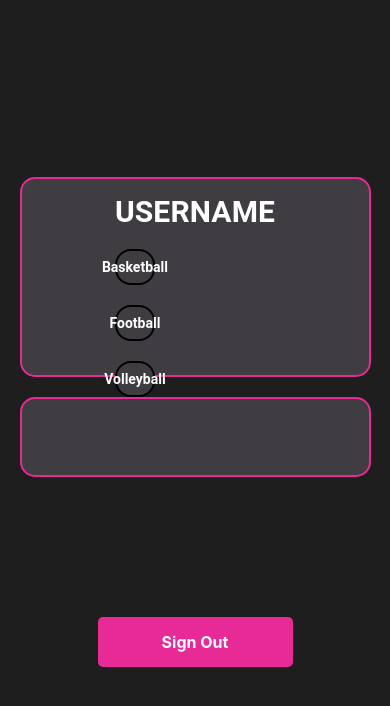
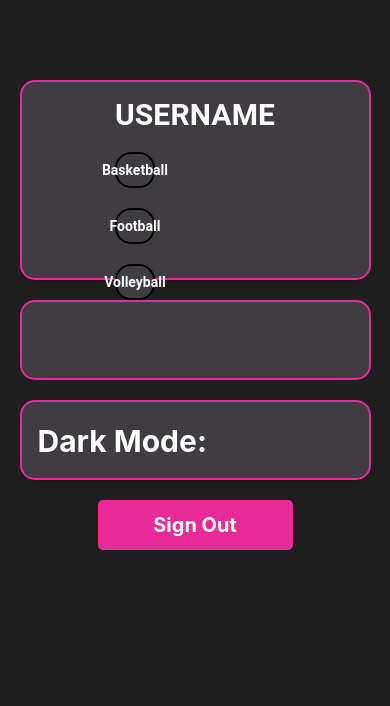
Before and after one commit to Kealen-Pillay/SportsHub, a React Native app: screen / in a window 390 px wide. Shown: the top 706 px of the page. Built offline with nearby package versions, Linux system fonts and the light colour scheme.

Commit message:
Working on dark mode card

```diff
--- a/components/screens/profilescreen/ProfileScreen.js
+++ b/components/screens/profilescreen/ProfileScreen.js
@@ -15,10 +15,9 @@ const ProfileScreen = () => {
   const [footballChipSelected, setFootballChipSelected] = useState(false);
   const [volleyballChipSelected, setVolleyballChipSelected] = useState(false);
 
-
   return (
     <KeyboardAvoidingView style={styles.container}>
-      <View style={styles.cardContainer}>
+      <View style={styles.usernameCardContainer}>
         <Card style={styles.usernameCard}>
           <Card.Content>
             <Title style={styles.usernameText}>USERNAME</Title>
@@ -60,10 +59,15 @@ const ProfileScreen = () => {
           </Card.Content>
         </Card>
       </View>
-      <View style={styles.cardContainer}>
+      <View style={styles.ratingCardContainer}>
         <Card style={styles.ratingCard}>
+          <Card.Content></Card.Content>
+        </Card>
+      </View>
+      <View style={styles.darkModeCardContainer}>
+        <Card style={styles.darkModeCard}>
           <Card.Content>
-
+              <Text style={styles.darkModeText}>Dark Mode:</Text>
           </Card.Content>
         </Card>
       </View>
@@ -81,7 +85,7 @@ export default ProfileScreen;
 const styles = StyleSheet.create({
   container: {
     flex: 1,
-    justifyContent: "center",
+    justifyContent: "flex-start",
     alignItems: "center",
     backgroundColor: colours.backgroundDark,
     width: "100%",
@@ -101,13 +105,14 @@ const styles = StyleSheet.create({
   },
   signOutButtonText: {
     color: "white",
-    fontSize: 16,
+    fontSize: 20,
     fontWeight: "bold",
   },
-  cardContainer: {
+  usernameCardContainer: {
     height: 200,
     width: "90%",
     marginBottom: 20,
+    marginTop: 80,
   },
   usernameCard: {
     backgroundColor: colours.lightGrey,
@@ -150,5 +155,30 @@ const styles = StyleSheet.create({
     height: 80,
     alignItems: "center",
     justifyContent: "center",
+  },
+  ratingCardContainer: {
+    height: 80,
+    width: "90%",
+    marginBottom: 20,
+  },
+  darkModeCardContainer: {
+    height: 80,
+    width: "90%",
+    marginBottom: 20,
+  },
+  darkModeCard: {
+    backgroundColor: colours.lightGrey,
+    borderColor: colours.pink,
+    borderWidth: 2,
+    borderRadius: 15,
+    height: 80,
+    alignItems: "flex-start",
+    justifyContent: "center",
+  },
+  darkModeText: {
+      color: "white",
+      fontWeight: "bold",
+      fontSize: 30,
+      marginTop: 5,
   }
 });
```
Lines whose indentation alone changed are shown as unchanged.
